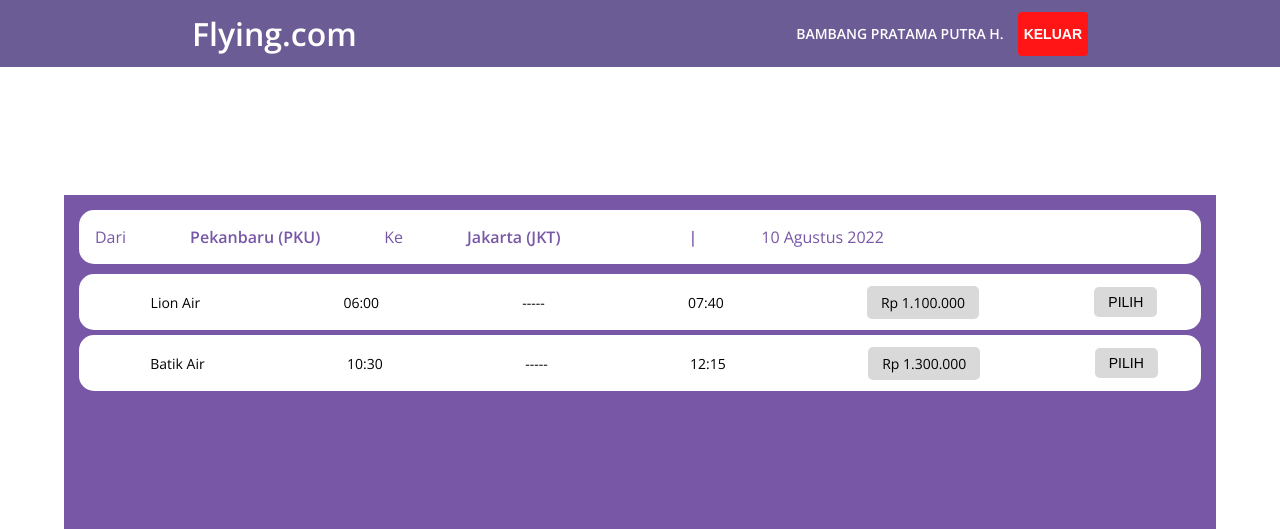
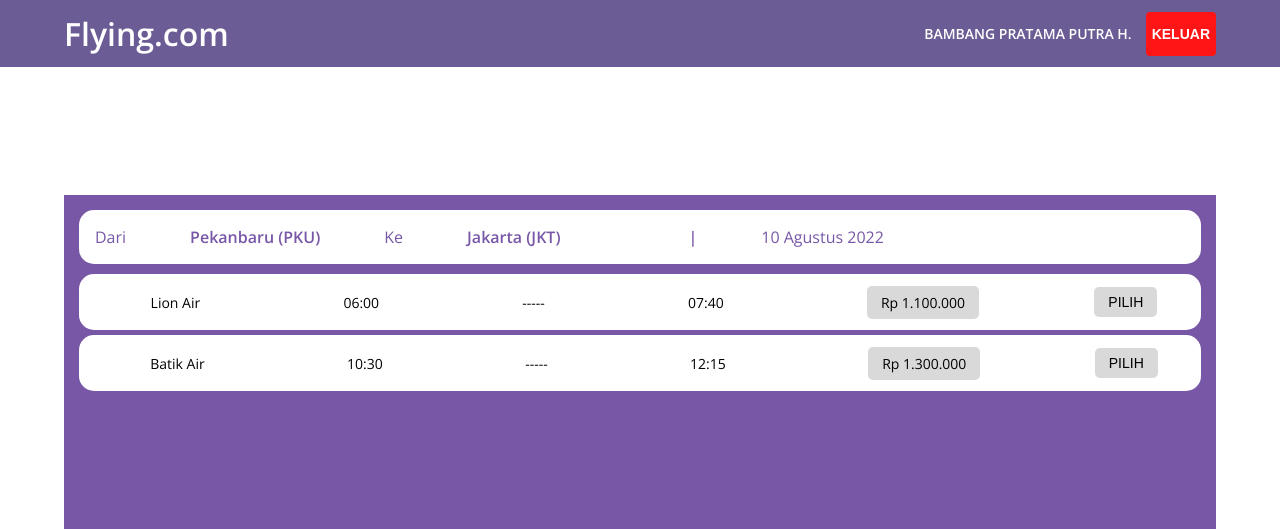
Before and after one commit to alaikhaikal951/Projek-Akhir-Basis-Data, a PHP site: page /daftar_penerbangan.html in a window 1280 px wide. Shown: the top 529 px of the page. Run offline with PHP 8.4, Linux system fonts and the light colour scheme.

Commit message:
Update style_daftar_penerbangan.css

```diff
--- a/style_daftar_penerbangan.css
+++ b/style_daftar_penerbangan.css
@@ -7,9 +7,9 @@ body {
 
 /*Header*/
 header {
-    width: 70%;
+    width: 90%;
     height: 67px;
-    padding: 0 15%;
+    padding: 0 5%;
     background: rgba(91, 75, 138, 0.9);
     display: flex;
     align-items: center;
```
